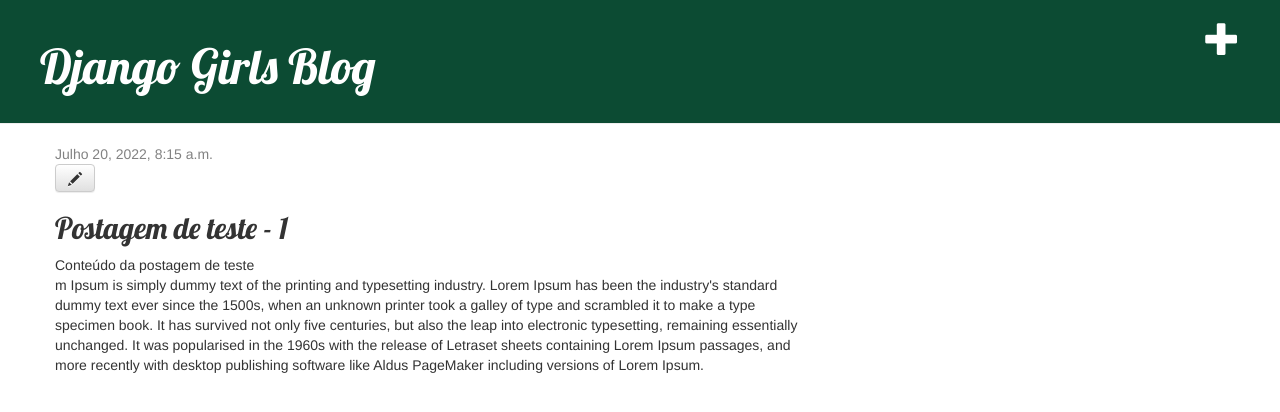
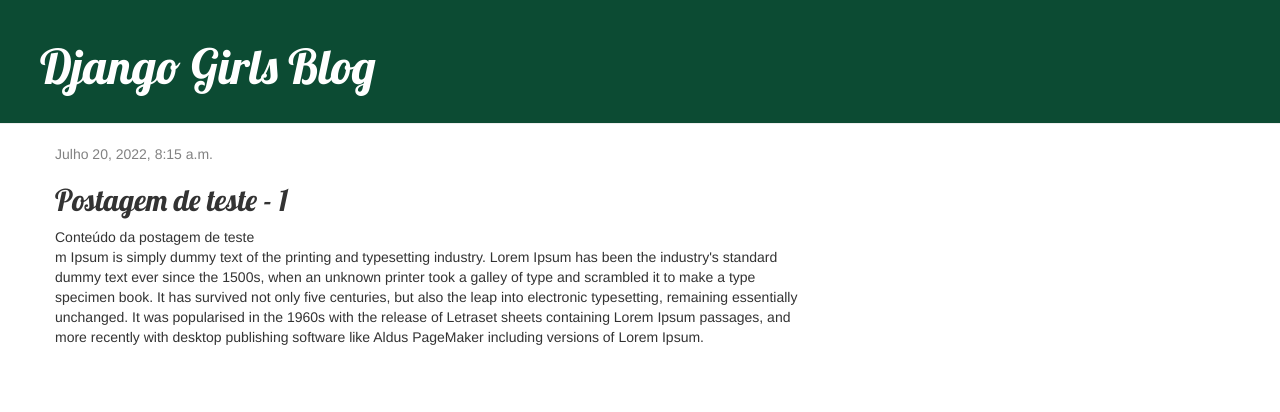
Before and after one commit to Caiohh/Python-Django, a Django app: page /post/1/ in a window 1280 px wide. Shown: the top 412 px of the page. Run offline with Django 3.2, Linux system fonts and the light colour scheme; data comes from the database, SQL or seed files in the repository; both versions use the stored data as it was after the commit; some libraries are stand-ins or nearby versions.

Commit message:
Added views to create/edit blog post

```diff
--- a/blog/templates/blog/base.html
+++ b/blog/templates/blog/base.html
@@ -16,18 +16,21 @@
       type="text/css"
     />
 
-    {% comment %} <link rel="stylesheet" href="static/css/blog.css" /> {% endcomment %}
-
-    {% comment %} link do tutorial com erro {% endcomment %}
+    {% comment %}
+    <link rel="stylesheet" href="static/css/blog.css" />
+    {% endcomment %} {% comment %} link do tutorial com erro {% endcomment %}
 
     <link rel="stylesheet" href="{% static 'css/blog.css'%}" />
-
 
     <title>Blog DjangoG</title>
   </head>
   <body>
     <div class="page-header">
-        <a href="{% url 'post_new' %}" class="top-menu"><span class="glyphicon glyphicon-plus"></span></a>
+      {% if user.is_authenticated %}
+      <a href="{% url 'post_new' %}" class="top-menu"
+        ><span class="glyphicon glyphicon-plus"></span
+      ></a>
+      {% endif %}
       <h1><a href="/">Django Girls Blog</a></h1>
     </div>
     <div class="content container">
@@ -35,6 +38,5 @@
         <div class="col-md-8">{% block content %} {% endblock %}</div>
       </div>
     </div>
-
   </body>
 </html>
--- a/blog/templates/blog/post_detail.html
+++ b/blog/templates/blog/post_detail.html
@@ -1,14 +1,14 @@
 {% extends 'blog/base.html' %}
+{% block content %}
 
-
-{% block content %}
 <div class="post">
   {% if post.published_date %}
-            <div class="date">
-                {{ post.published_date }}
-            </div>
+  <div class="date">{{ post.published_date }}</div>
+  {% endif %} {% if user.is_authenticated %}
+  <a class="btn btn-default" href="{% url 'post_edit' pk=post.pk %}"
+    ><span class="glyphicon glyphicon-pencil"></span
+  ></a>
   {% endif %}
-        <a class="btn btn-default" href="{% url 'post_edit' pk=post.pk %}"><span class="glyphicon glyphicon-pencil"></span></a>
   <h2>{{ post.title }}</h2>
   <p>{{ post.text|linebreaksbr }}</p>
 </div>
```
Also changed, not shown: db.sqlite3. Lines whose indentation alone changed are shown as unchanged.
